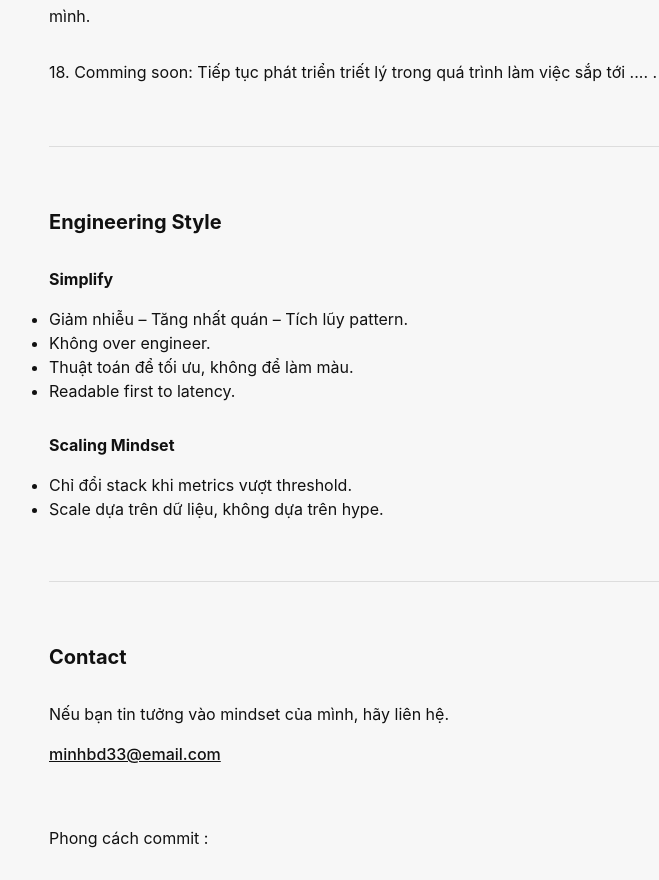
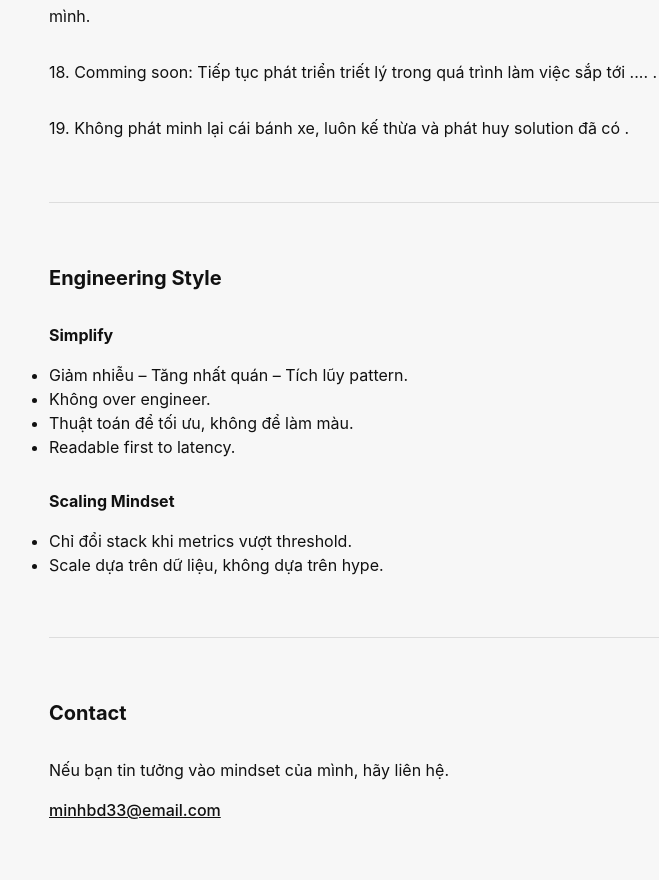
Before and after one commit to BuiDucMinhx/poforlio, a Vue app in the folder minh-portfolio/: page / in a window 1280 px wide. Shown: the part 2428-3308 px from the top of the page, without its empty margins (231-890 px from the left). Built offline with nearby package versions, Linux system fonts and the light colour scheme.

Commit message:
- Nguyên tắc 19

```diff
--- a/minh-portfolio/src/App.vue
+++ b/minh-portfolio/src/App.vue
@@ -58,6 +58,7 @@
         <li>16. Viết unit test với mục đích duy nhất : khóa invariant bussiness chứ ko phải để tăng coverage, nếu invariant mình có thể encode bằng comment hoặc khả năng đọc đc implicit trong code mình có thể bỏ viết test.</li>
         <li>17. Tư duy onwership : dev nên chịu trách nhiệm cho toàn bộ code của mình (boundary họ có thể kiểm soát) ở phần outcome, tức là toàn bộ hệ quả kỹ thuật trực tiếp từ thay đổi code của mình.</li>
         <li>18. Comming soon: Tiếp tục phát triển triết lý trong quá trình làm việc sắp tới .... .</li>
+        <li>19. Không phát minh lại cái bánh xe, luôn kế thừa và phát huy solution đã có .</li>
       </ul>
     </div>
   </section>
```
